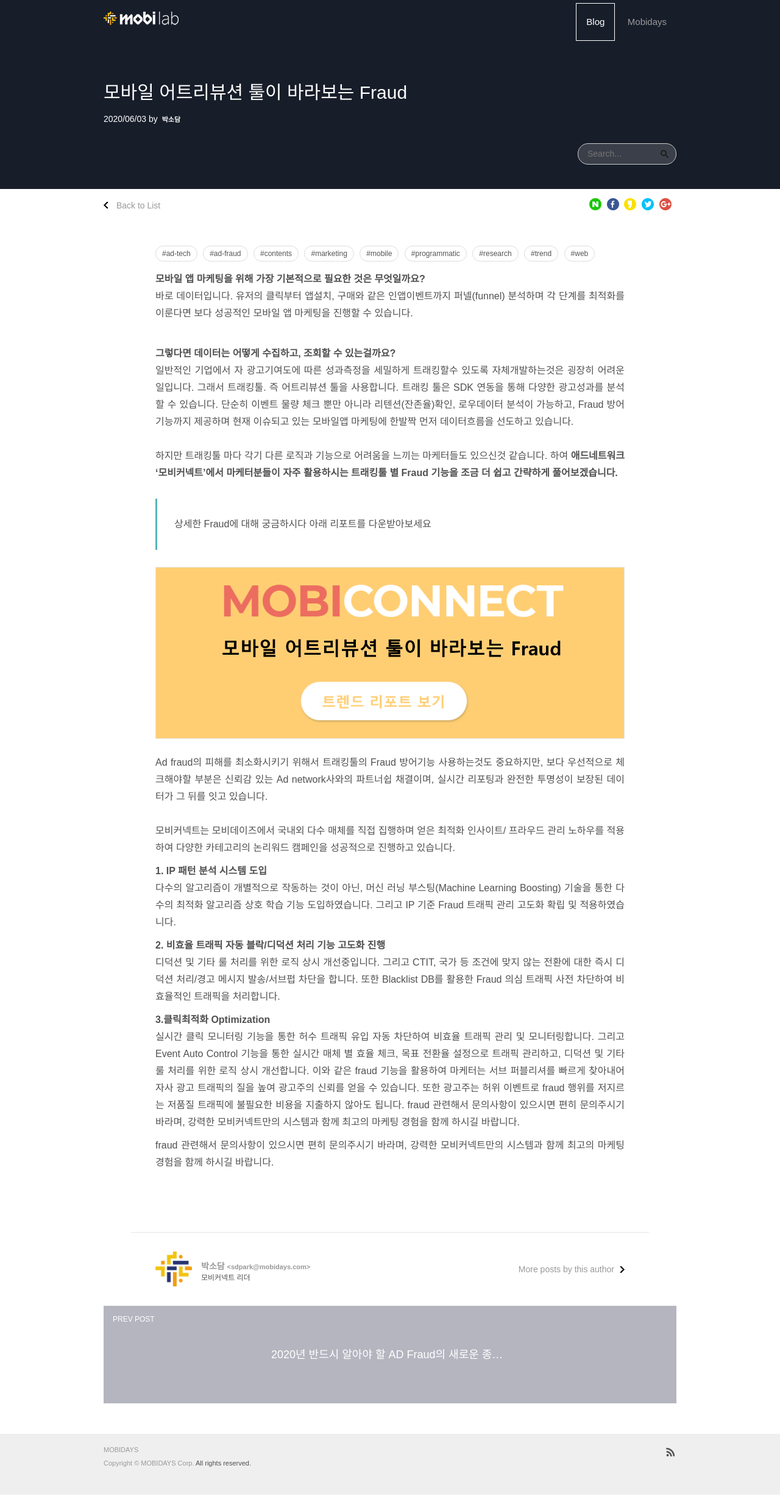
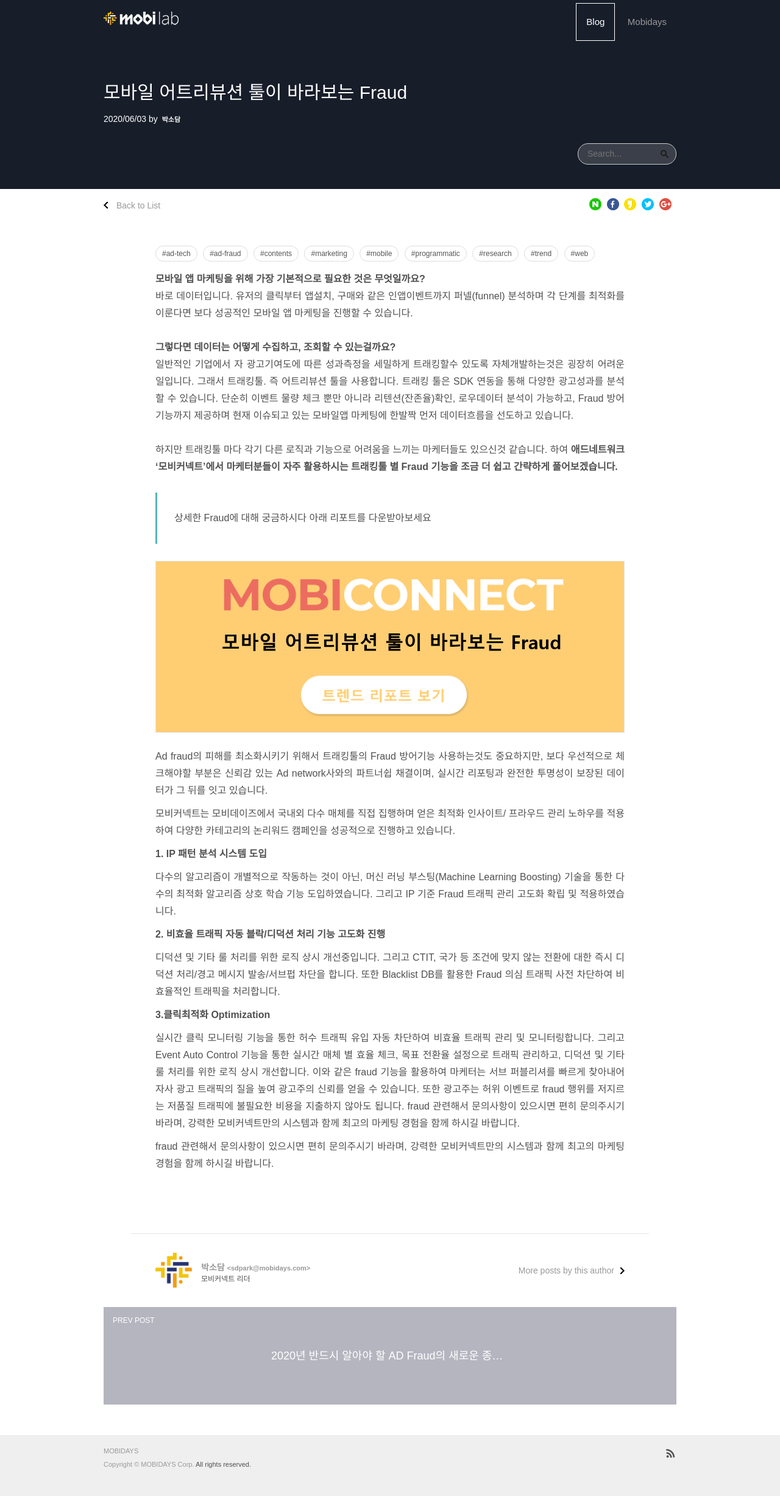
Before and after one commit to mobidays-dev/mobilab, a Jekyll site: the page built from _posts/2020-06-03-모바일-어트리뷰션-툴이-바라보는-fraud.md, in a window 1280 px wide. Shown: the whole page at 61% size. Built offline with Jekyll 4.4.1, drawn with Linux system fonts in a browser that asks for light colours; comment, search, counter and statistics services are not loaded.

```diff
--- a/_posts/2020-06-03-모바일-어트리뷰션-툴이-바라보는-fraud.md
+++ b/_posts/2020-06-03-모바일-어트리뷰션-툴이-바라보는-fraud.md
@@ -15,46 +15,34 @@ tags:
   - web
 published: true
 ---
-**모바일 앱 마케팅을 위해 가장 기본적으로 필요한 것은 무엇일까요?** \
-바로 데이터입니다. 유저의 클릭부터 앱설치, 구매와 같은 인앱이벤트까지 퍼넬(funnel) 분석하며 각 단계를 최적화를 이룬다면 보다 성공적인 모바일 앱 마케팅을 진행할 수 있습니다.
-
+**모바일 앱 마케팅을 위해 가장 기본적으로 필요한 것은 무엇일까요?**\
+바로 데이터입니다. 유저의 클릭부터 앱설치, 구매와 같은 인앱이벤트까지 퍼넬(funnel) 분석하며 각 단계를 최적화를 이룬다면 보다 성공적인 모바일 앱 마케팅을 진행할 수 있습니다. \
 \
 **그렇다면 데이터는 어떻게 수집하고, 조회할 수 있는걸까요?** \
-일반적인 기업에서 자 광고기여도에 따른 성과측정을 세밀하게 트래킹할수 있도록 자체개발하는것은 굉장히 어려운일입니다. 그래서 트래킹툴. 즉 어트리뷰션 툴을 사용합니다. 트래킹 툴은 SDK 연동을 통해 다양한 광고성과를 분석할 수 있습니다. 단순히 이벤트 물량 체크 뿐만 아니라 리텐션(잔존율)확인, 로우데이터 분석이 가능하고,  Fraud 방어기능까지 제공하며 현재 이슈되고 있는 모바일앱 마케팅에 한발짝 먼저 데이터흐름을 선도하고 있습니다. \
+일반적인 기업에서 자 광고기여도에 따른 성과측정을 세밀하게 트래킹할수 있도록 자체개발하는것은 굉장히 어려운일입니다. 그래서 트래킹툴. 즉 어트리뷰션 툴을 사용합니다. 트래킹 툴은 SDK 연동을 통해 다양한 광고성과를 분석할 수 있습니다. 단순히 이벤트 물량 체크 뿐만 아니라 리텐션(잔존율)확인, 로우데이터 분석이 가능하고,  Fraud 방어기능까지 제공하며 현재 이슈되고 있는 모바일앱 마케팅에 한발짝 먼저 데이터흐름을 선도하고 있습니다.\
 \
 하지만 트래킹툴 마다 각기 다른 로직과 기능으로 어려움을 느끼는 마케터들도 있으신것 같습니다. 하여 **애드네트워크  ‘모비커넥트’에서 마케터분들이 자주 활용하시는 트래킹툴 별 Fraud 기능을 조금 더 쉽고 간략하게 풀어보겠습니다.**
 
-
-
->
->
 > 상세한 Fraud에 대해 궁금하시다 아래 리포트를 다운받아보세요
 
 ![](/static/images/741.png)
 
+Ad fraud의 피해를 최소화시키기 위해서 트래킹툴의 Fraud 방어기능 사용하는것도 중요하지만, 보다 우선적으로 체크해야할 부분은 신뢰감 있는 Ad network사와의 파트너쉽 채결이며, 실시간 리포팅과 완전한 투명성이 보장된 데이터가 그 뒤를 잇고 있습니다.
 
 
 
-
-
-
-Ad fraud의 피해를 최소화시키기 위해서 트래킹툴의 Fraud 방어기능 사용하는것도 중요하지만, 보다 우선적으로 체크해야할 부분은 신뢰감 있는 Ad network사와의 파트너쉽 채결이며, 실시간 리포팅과 완전한 투명성이 보장된 데이터가 그 뒤를 잇고 있습니다. \
-\
 모비커넥트는 모비데이즈에서 국내외 다수 매체를 직접 집행하며 얻은 최적화 인사이트/ 프라우드 관리 노하우를 적용하여 다양한 카테고리의 논리워드 캠페인을 성공적으로 진행하고 있습니다.
 
-**1. IP 패턴 분석 시스템 도입** \
+**1. IP 패턴 분석 시스템 도입**
+
 다수의 알고리즘이 개별적으로 작동하는 것이 아닌, 머신 러닝 부스팅(Machine Learning Boosting) 기술을 통한 다수의 최적화 알고리즘 상호 학습 기능 도입하였습니다. 그리고 IP 기준 Fraud 트래픽 관리 고도화 확립 및 적용하였습니다.
 
+**2. 비효율 트래픽 자동 블락/디덕션 처리 기능 고도화 진행**
 
+디덕션 및 기타 룰 처리를 위한 로직 상시 개선중입니다. 그리고 CTIT, 국가 등 조건에 맞지 않는 전환에 대한 즉시 디덕션 처리/경고 메시지 발송/서브펍 차단을 합니다. 또한 Blacklist DB를 활용한 Fraud 의심 트래픽 사전 차단하여 비효율적인 트래픽을 처리합니다.
 
-**2. 비효율 트래픽 자동 블락/디덕션 처리 기능 고도화 진행**\
- 디덕션 및 기타 룰 처리를 위한 로직 상시 개선중입니다. 그리고 CTIT, 국가 등 조건에 맞지 않는 전환에 대한 즉시 디덕션 처리/경고 메시지 발송/서브펍 차단을 합니다. 또한 Blacklist DB를 활용한 Fraud 의심 트래픽 사전 차단하여 비효율적인 트래픽을 처리합니다.
+**3.클릭최적화 Optimization**
 
-
-
-**3.클릭최적화 Optimization** \
 실시간 클릭 모니터링 기능을 통한 허수 트래픽 유입 자동 차단하여 비효율 트래픽 관리 및 모니터링합니다. 그리고 Event Auto Control 기능을 통한 실시간 매체 별 효율 체크, 목표 전환율 설정으로 트래픽 관리하고, 디덕션 및 기타 룰 처리를 위한 로직 상시 개선합니다. 이와 같은 fraud 기능을 활용하여 마케터는 서브 퍼블리셔를 빠르게 찾아내어 자사 광고 트래픽의 질을 높여 광고주의 신뢰를 얻을 수 있습니다. 또한 광고주는 허위 이벤트로 fraud 행위를 저지르는 저품질 트래픽에 불필요한 비용을 지출하지 않아도 됩니다. fraud 관련해서 문의사항이 있으시면 편히 문의주시기 바라며, 강력한 모비커넥트만의 시스템과 함께 최고의 마케팅 경험을 함께 하시길 바랍니다.
 
-
-
 fraud 관련해서 문의사항이 있으시면 편히 문의주시기 바라며, 강력한 모비커넥트만의 시스템과 함께 최고의 마케팅 경험을 함께 하시길 바랍니다.
```
